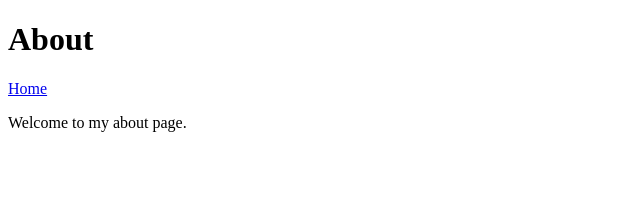
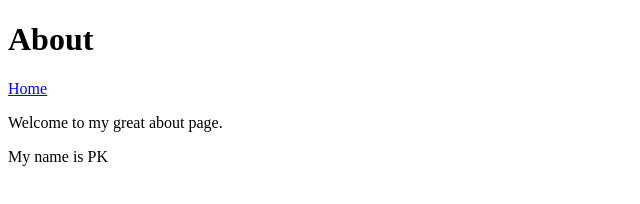
Before and after one commit to zizmand/zizmand.github.io, a plain HTML site: page about.html in a window 1280 px wide. Shown: the whole page, without its empty margins (0-640 px from the left). Drawn offline with Linux system fonts and the light colour scheme.

Commit message:
Improved the about page

```diff
--- a/about.html
+++ b/about.html
@@ -9,6 +9,7 @@
 <body>
     <h1>About</h1>
     <a href="/">Home</a>
-    <p>Welcome to my about page.</p>
+    <p>Welcome to my great about page.</p>
+    <p>My name is PK</p>
 </body>
 </html>
```
